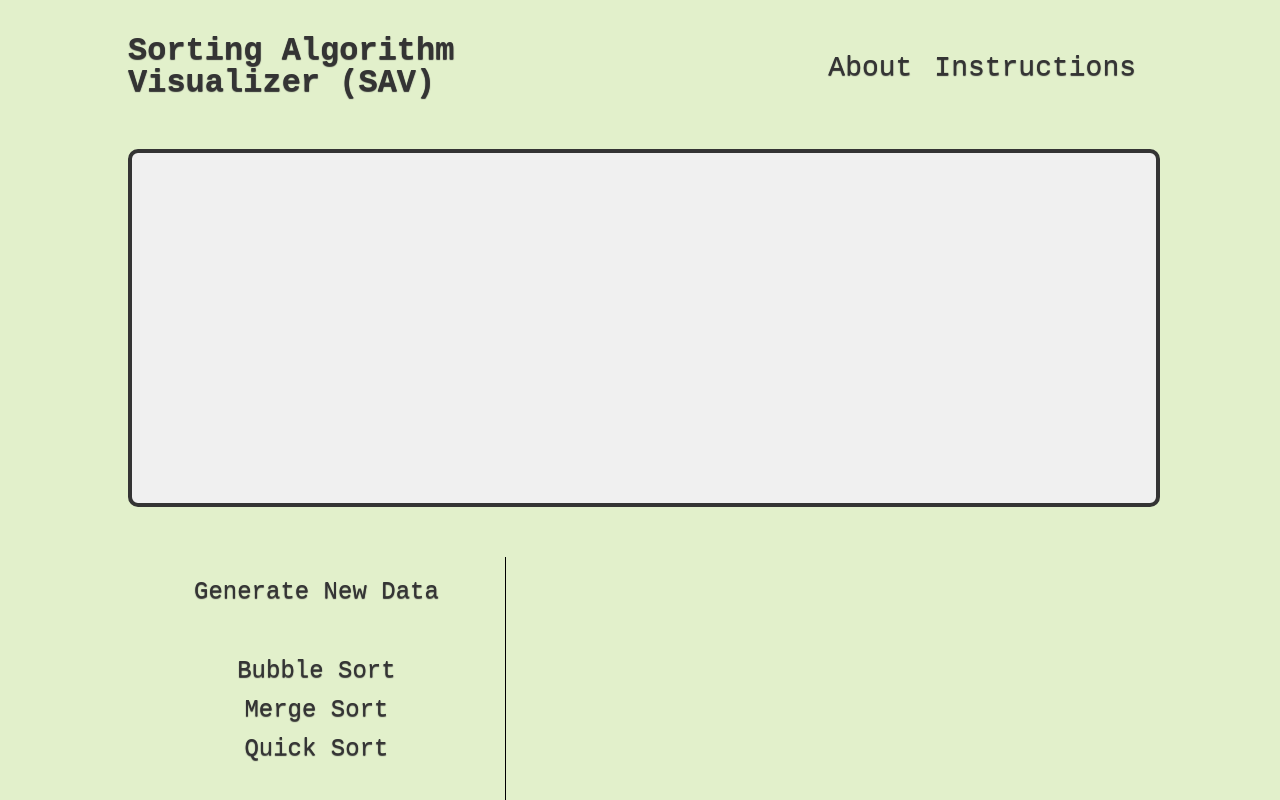
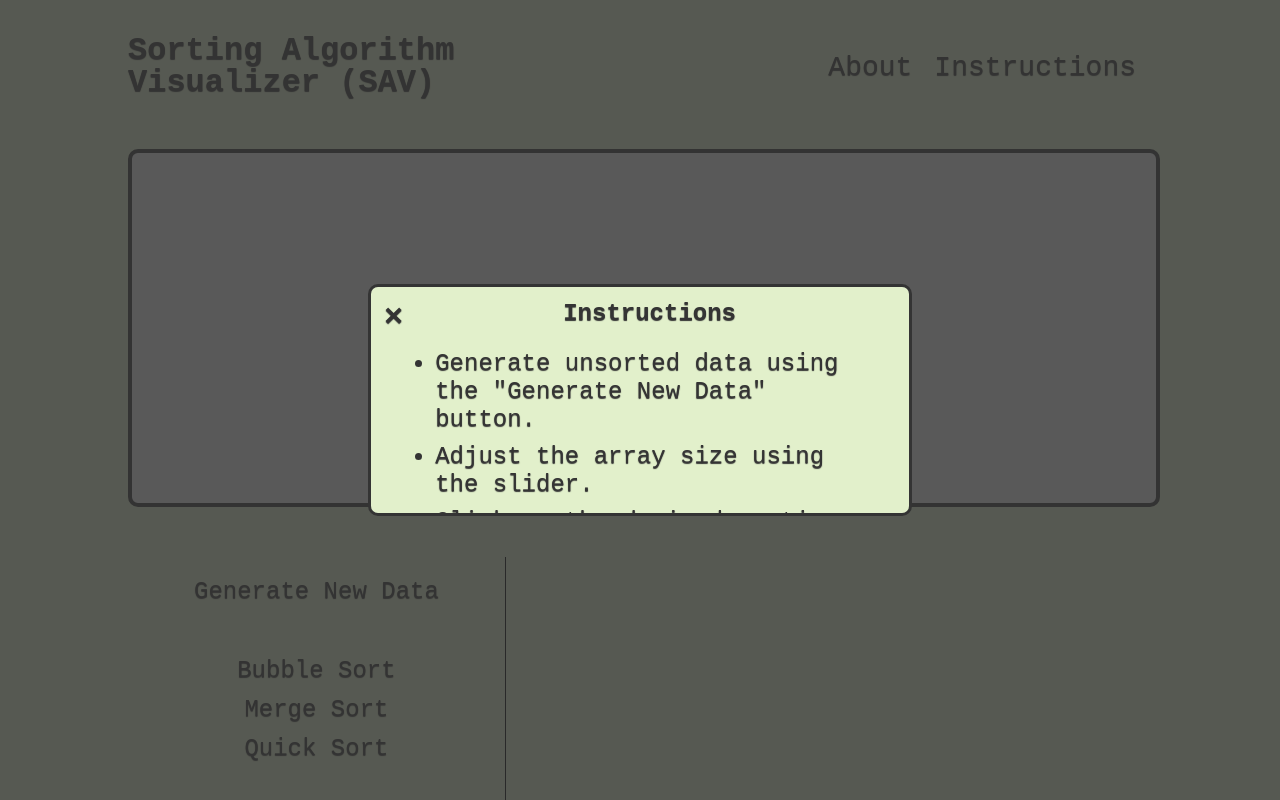
Before and after one commit to Emmay-Alam/SortingAlgorithmVisualizer, a website built with webpack: page index.html in a window 1280 px wide. Shown: the top 800 px of the page. Built offline with nearby package versions, Linux system fonts and the light colour scheme.

Commit message:
added modal html and css

```diff
--- a/index.html
+++ b/index.html
@@ -9,6 +9,7 @@
   <script src="./dist/main.js"></script>
 </head>
 <body>
+  <div class="modal-background"></div>
   <header class="header">
     <h1 class="header-title">Sorting Algorithm Visualizer (SAV)</h1>
     <ul class="header-info">
@@ -17,7 +18,31 @@
     </ul>
   </header>
 
-  <main>
+  <main class="main-content">
+    <div class="about">
+      <div class="about-header">
+        <span class="close">&times;</span>
+        <p id="about-title">SAV Web App</p>
+      </div>
+      <p>For anyone interested in programming, it's almost a given that they will encounter sorting algorithms. When learning about these various sorting algorithms, it can be difficult to see and understand the difference between all of them.</p>
+
+      <p>This web app serves to provide users a brief overview of the difference in approach and performance across different sorting algorithms.</p>
+
+      <p>NOTE: By no means are the algorithms in this web app exhaustive! There are many sorting algorithms out there, but generally many of them fall under the same time complexity (i.e. they will take comparatively the same amount of time when considering asymptotic analysis).</p>
+    </div>
+
+    <div class="instructions">
+      <div class="instructions-header">
+        <span class="close">&times;</span>
+        <p id="instructions-title">Instructions</p>
+      </div>
+      <ul>
+        <li><p>Generate unsorted data using the "Generate New Data" button.</p></li>
+        <li><p>Adjust the array size using the slider.</p></li>
+        <li><p>Click on the desired sorting algorithm you'd like to visualize.</p></li>
+      </ul>
+    </div>
+
     <div class="graph"></div>
     <div class="row">
       <div class="settings">
@@ -36,6 +61,7 @@
       </div>
     </div>
   </main>
+
   <footer>
     <ul>
       <li><a href="https://github.com/Emmay-Alam/SortingAlgorithmVisualizer"><img src="./src/assets/github_mark.png"></a></li>
--- a/src/index.js
+++ b/src/index.js
@@ -28,7 +28,7 @@ document.addEventListener("DOMContentLoaded", () => {
 
   bubbleSortButton.addEventListener("click", async function () {
     sortFunc.updateDesc("bubble");                                         // updating text description for bubble sort
-    const bars = document.querySelectorAll(".bar");                       // using querySelectorAll to grab all of the bars in a NodeList
+    const bars = document.querySelectorAll(".bar");                        // using querySelectorAll to grab all of the bars in a NodeList
     sortFunc.disableButtons();
     await bubble(sortFunc, bars);
     sortFunc.sorted(bars);                                                 // changing final color of array to green
--- a/src/styles/sort.css
+++ b/src/styles/sort.css
@@ -47,6 +47,107 @@ body {
   font-family: 'Courier New', Courier, monospace;
   font-size: 28px;
   text-shadow: 0px 1px 1px;
+}
+
+.modal-background {
+  /* display: none; */
+  opacity: 80%;
+  background-color: #343434;
+  position: fixed;
+  height: 100%;
+  width: 100%;
+}
+
+.about {
+  display: none;
+  flex-direction: column;
+  align-items: center;
+  position: fixed;
+  left: 0;
+  right: 0;
+  top: 0;
+  bottom: 0;
+  margin: auto;
+  width: 50%;
+  height: 40%;
+  z-index: 1;
+  overflow: auto;
+  background-color: #E2F0CB;
+  border: solid 3px #343434;
+  border-radius: 10px;
+  padding: 1%;
+  line-height: 1.15;
+}
+
+.about-header {
+  width: 100%;
+}
+
+#about-title {
+  font-weight: 550;
+  text-align: center;
+  margin-bottom: 2.5%;
+}
+
+.about > p {
+  margin-bottom: 2.5%;
+}
+
+.instructions {
+  display: flex;
+  flex-direction: column;
+  align-items: center;
+  position: fixed;
+  left: 0;
+  right: 0;
+  top: 0;
+  bottom: 0;
+  margin: auto;
+  width: 40%;
+  height: 25%;
+  z-index: 1;
+  overflow: auto;
+  background-color: #E2F0CB;
+  border: solid 3px #343434;
+  border-radius: 10px;
+  padding: 1%;
+  line-height: 1.15;
+}
+
+.instructions-header {
+  width: 100%;
+}
+
+#instructions-title {
+  font-weight: 550;
+  text-align: center;
+  margin-bottom: 2.5%;
+}
+
+.instructions > ul {
+  width: 80%;
+  list-style-type: disc;
+}
+
+.instructions ul li {
+  margin-top: 10px;
+  margin-bottom: 10px;
+}
+
+.close {
+  color: #343434;
+  float: left;
+  font-size: 32px;
+  font-weight: bold;
+  /* padding: 0.5%; */
+  left: 100%;
+}
+
+.close:hover,
+.close:focus {
+  color: #000;
+  text-decoration: none;
+  cursor: pointer;
 }
 
 .graph {
```
Also changed, not shown: dist/main.css, dist/main.js.
